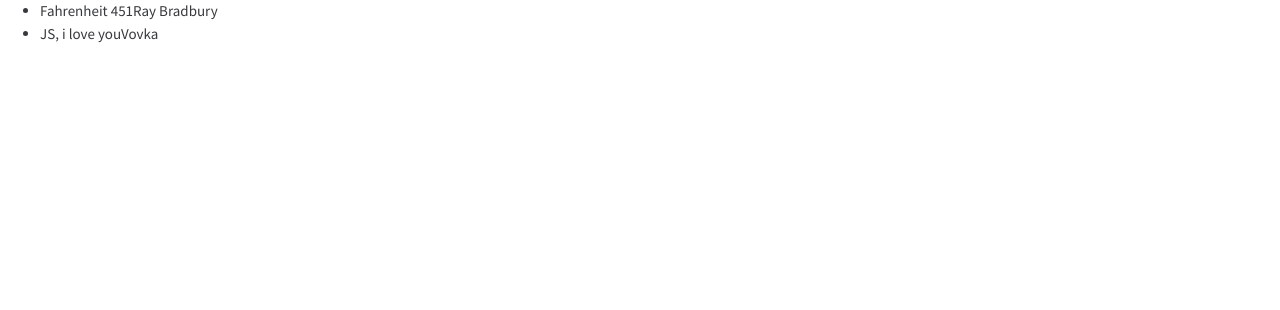
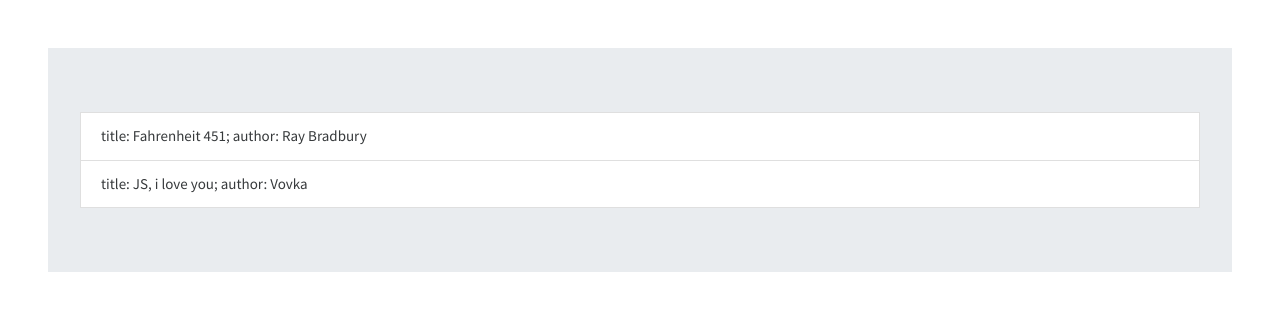
Before and after one commit to vovBorya/book-store, a React (Create React App) app: page / in a window 1280 px wide. Shown: the top 310 px of the page. Built offline with nearby package versions, Linux system fonts and the light colour scheme.

Commit message:
Added style to list

```diff
--- a/src/components/book-list-item/book-list-item.js
+++ b/src/components/book-list-item/book-list-item.js
@@ -7,8 +7,8 @@ const BookListItem = ({ book }) => {
 
   return (
     <div>
-      <span>{title}</span>
-      <span>{author}</span>
+      <span>title: {title}; </span>
+      <span>author: {author}</span>
     </div>
   )
 }
--- a/src/components/book-list/book-list.css
+++ b/src/components/book-list/book-list.css
@@ -0,0 +1,3 @@
+.book-list {
+    margin: 3rem;
+}
--- a/src/components/book-list/book-list.js
+++ b/src/components/book-list/book-list.js
@@ -1,6 +1,7 @@
 import React, { Component } from "react";
 import BookListItem from "../book-list-item";
-import './book-list.css'
+import './book-list.css';
+import { connect } from 'react-redux'
 
 class BookList extends Component {
 
@@ -9,11 +10,12 @@ class BookList extends Component {
     const { books } = this.props;
 
     return (
-      <div>
-        <ul>
+      <div className="jumbotron book-list">
+        <ul className="list-group">
           {
             books.map((book) => (
               <li
+                className="list-group-item d-flex justify-content-between align-items-center"
                 key={book.id}
               >
                 <BookListItem book={book} />
@@ -26,4 +28,6 @@ class BookList extends Component {
   }
 }
 
-export default BookList
+const mapStateToProps = ({books}) => ({books})
+
+export default connect(mapStateToProps)(BookList)
--- a/src/components/pages/home-page.js
+++ b/src/components/pages/home-page.js
@@ -2,22 +2,9 @@ import React from "react";
 import BookList from "../book-list";
 const HomePage = () => {
 
-  const books = [
-    {
-      id: 1,
-      title: 'Fahrenheit 451',
-      author: 'Ray Bradbury'
-    },
-    {
-      id: 2,
-      title: 'JS, i love you',
-      author: 'Vovka'
-    },
-  ]
-
   return (
     <div>
-      <BookList books={books} />
+      <BookList />
     </div>
   )
 }
--- a/src/reducers/index.js
+++ b/src/reducers/index.js
@@ -1,5 +1,16 @@
 const initialState = {
-  books: []
+  books: [
+    {
+      id: 1,
+      title: 'Fahrenheit 451',
+      author: 'Ray Bradbury'
+    },
+    {
+      id: 2,
+      title: 'JS, i love you',
+      author: 'Vovka'
+    },
+  ]
 }
 
 const reducer = (state = initialState, action) => {
```
